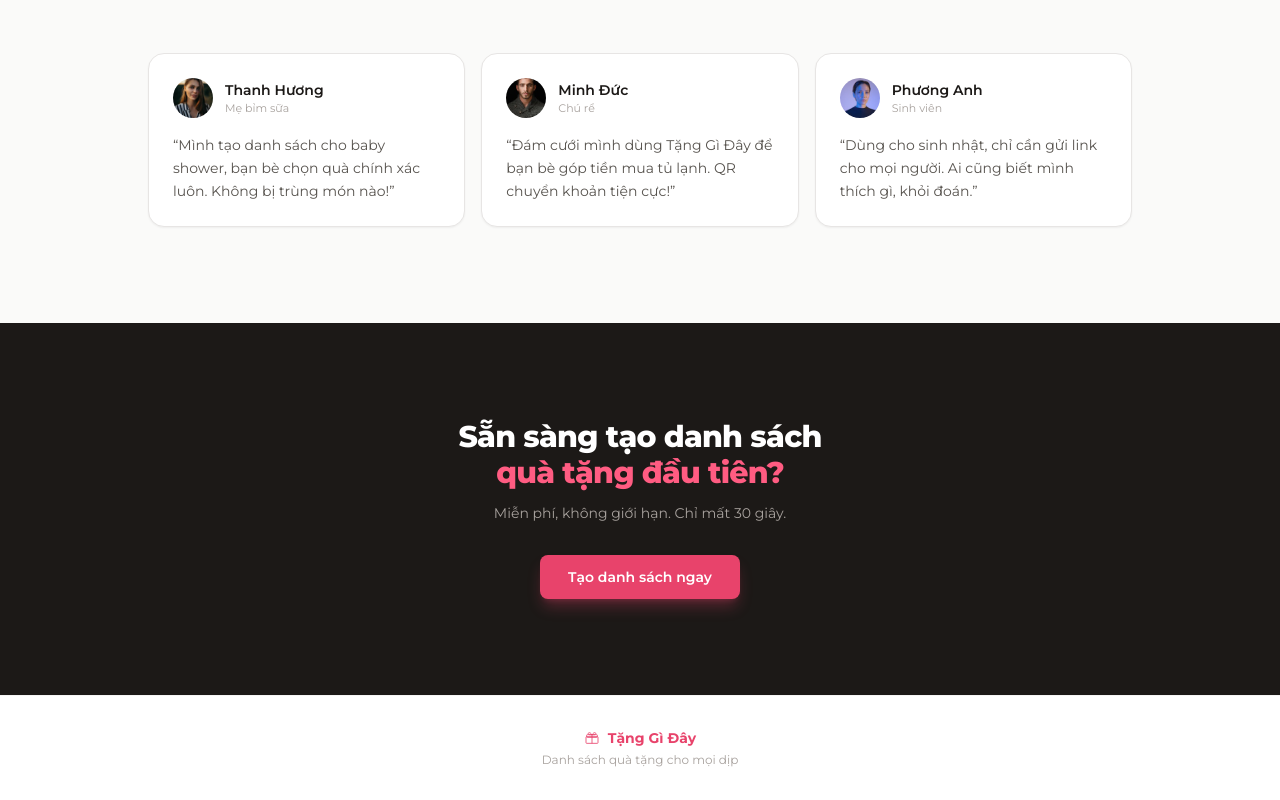
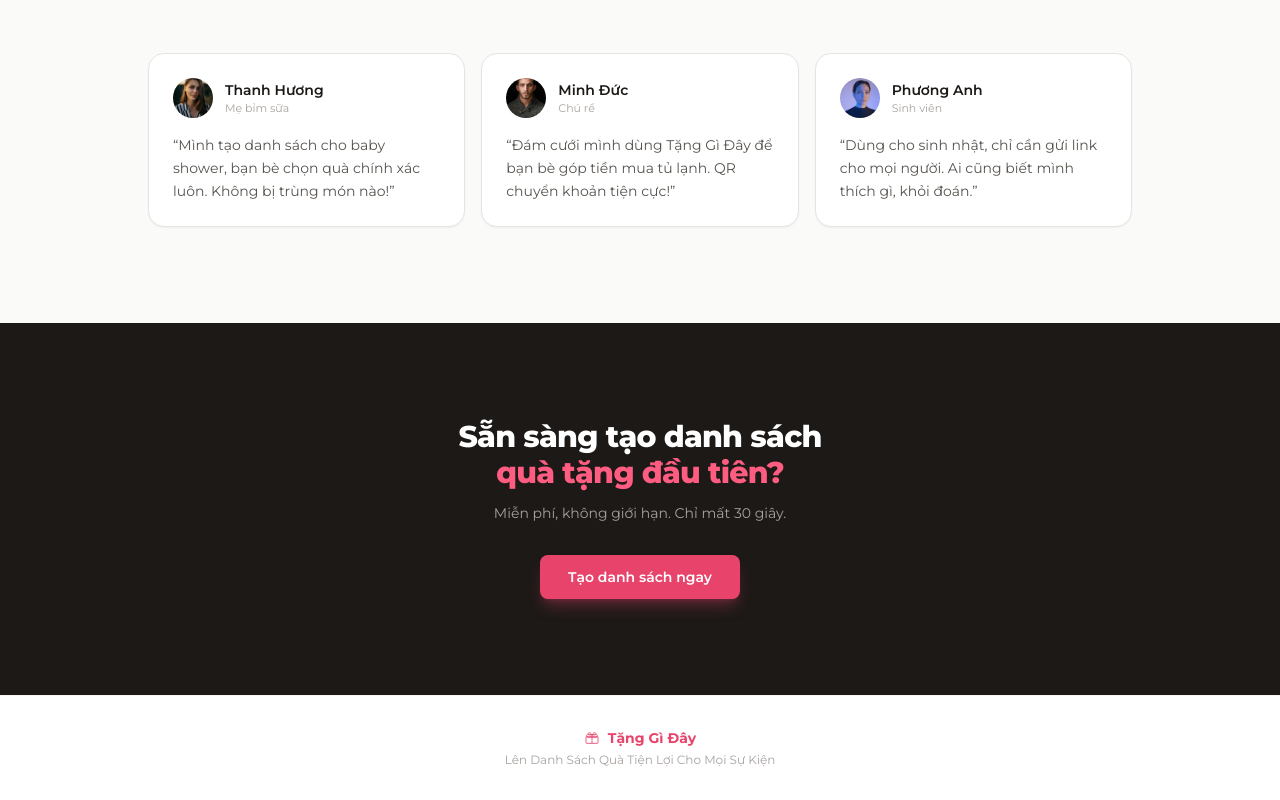
Before and after one commit to JessieHuongTran/quatang, a Next.js app: page / in a window 1280 px wide. Shown: the part 3263-4063 px from the top of the page. Built offline with nearby package versions, Linux system fonts and the light colour scheme; no server answers.

Commit message:
Update tagline to Lên Danh Sách Quà Tiện Lợi Cho Mọi Sự Kiện

```diff
--- a/src/app/layout.tsx
+++ b/src/app/layout.tsx
@@ -13,7 +13,7 @@ const montserrat = Montserrat({
 })
 
 export const metadata: Metadata = {
-  title: 'Tặng Gì Đây — Danh sách quà tặng cho mọi dịp',
+  title: 'Tặng Gì Đây — Lên Danh Sách Quà Tiện Lợi Cho Mọi Sự Kiện',
   description: 'Tạo danh sách quà tặng, chia sẻ với bạn bè và người thân. Nhận quà đúng ý, tránh trùng lặp.',
 }
 
--- a/src/i18n/messages/en.json
+++ b/src/i18n/messages/en.json
@@ -1,7 +1,7 @@
 {
   "common": {
     "appName": "Tặng Gì Đây",
-    "tagline": "Gift registry for every occasion",
+    "tagline": "Create a Convenient Gift Registry for Every Occasion",
     "login": "Log in",
     "register": "Sign up",
     "logout": "Log out",
--- a/src/i18n/messages/vi.json
+++ b/src/i18n/messages/vi.json
@@ -1,7 +1,7 @@
 {
   "common": {
     "appName": "Tặng Gì Đây",
-    "tagline": "Danh sách quà tặng cho mọi dịp",
+    "tagline": "Lên Danh Sách Quà Tiện Lợi Cho Mọi Sự Kiện",
     "login": "Đăng nhập",
     "register": "Đăng ký",
     "logout": "Đăng xuất",
```
